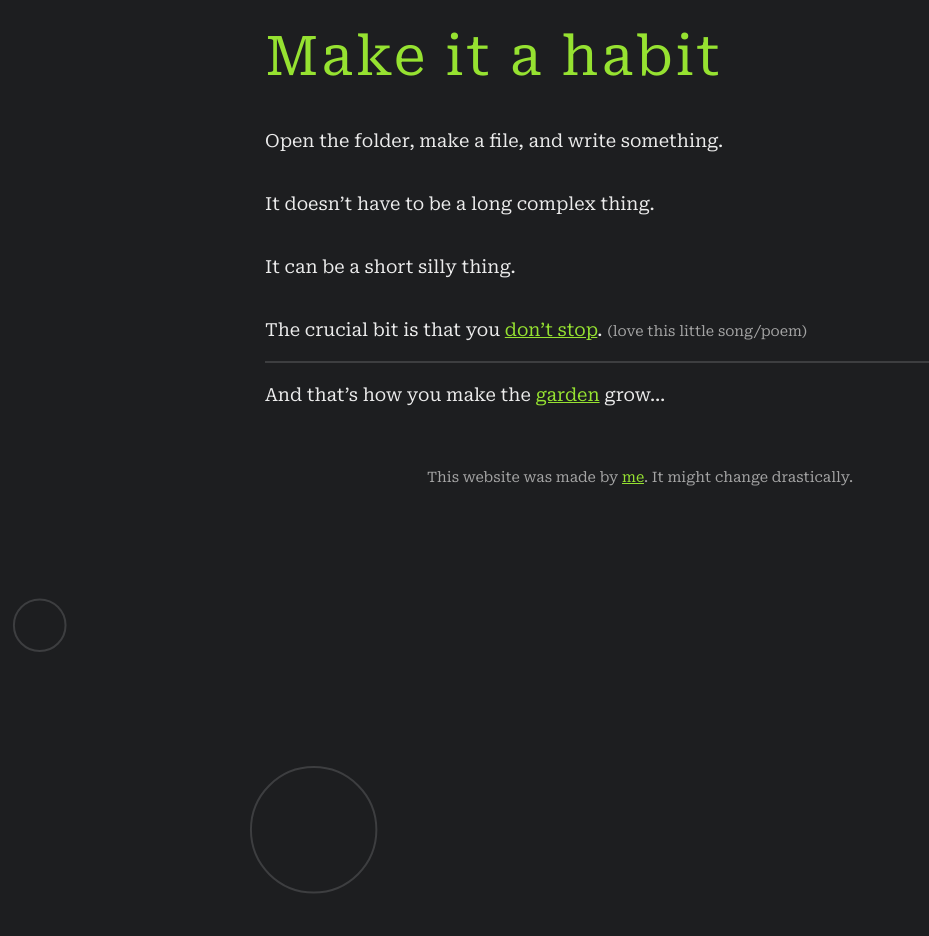
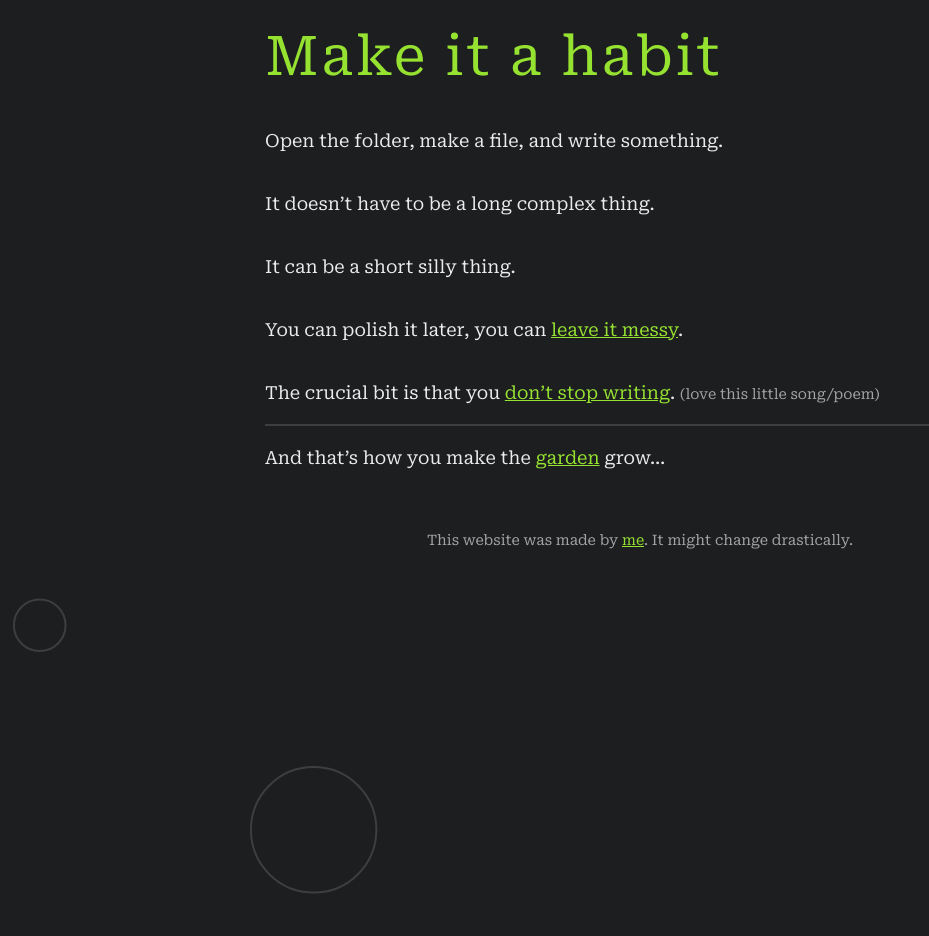
Before and after one commit to aghdom/aghdom.github.io, a Jekyll site: the page built from garden/this-website/habit.md, in a window 1280 px wide. Shown: the whole page, without its empty margins (0-929 px from the left). Built offline with Jekyll 4.4.1, drawn with Linux system fonts in a browser that asks for light colours; our own code applies the rules of GitHub Pages for plain Markdown files.

Commit message:
fix(habit): add a bit

```diff
--- a/garden/this-website/habit.md
+++ b/garden/this-website/habit.md
@@ -6,7 +6,9 @@ It doesn't have to be a long complex thing.
 
 It can be a short silly thing.
 
-The crucial bit is that you [don't stop](https://www.todepond.com/wikiblogarden/art/never-stop-writing/).
+You can polish it later, you can [leave it messy](/garden/embrace-the-mess).
+
+The crucial bit is that you [don't stop writing](https://www.todepond.com/wikiblogarden/art/never-stop-writing/).
 <small class="subtle">(love this little song/poem)</small>
 
 ---
```
